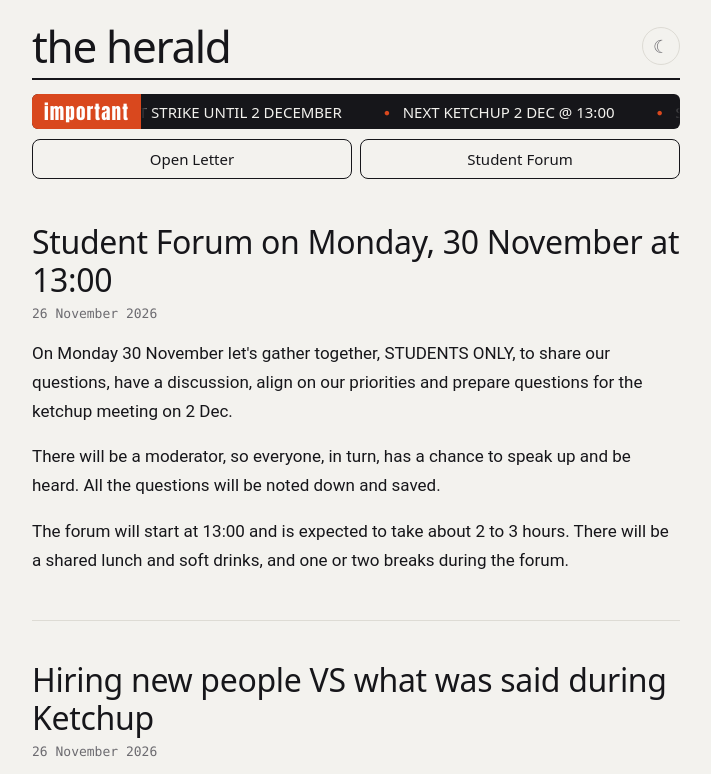
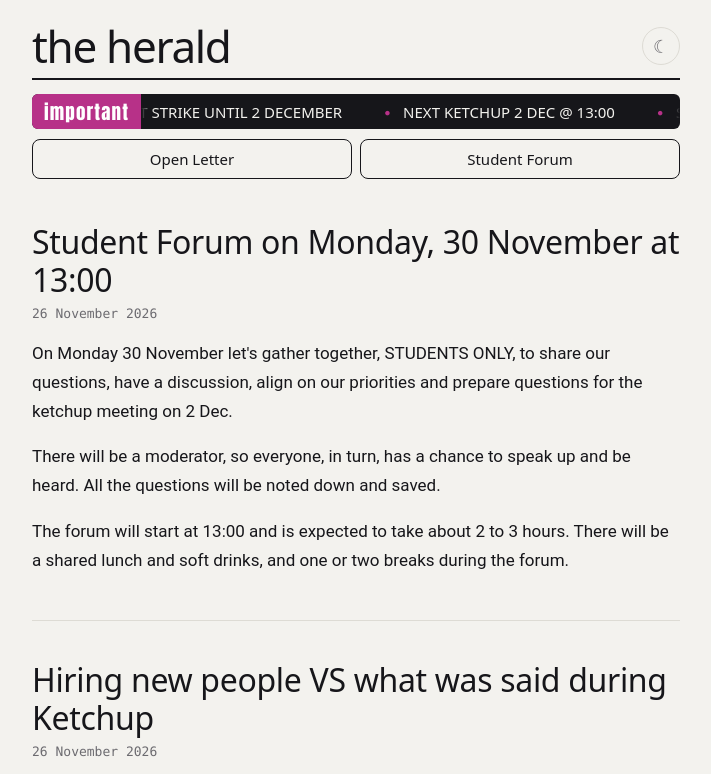
Before and after one commit to plutopu/the-herald, a plain HTML site: page index.html in a window 1280 px wide. Shown: the top 774 px of the page, without its empty margins (284-995 px from the left). Drawn offline with Linux system fonts and the light colour scheme.

Commit message:
codam purple

```diff
--- a/admin.js
+++ b/admin.js
@@ -304,7 +304,6 @@ $("ticker-form").onsubmit = (e) => {
 
   busy(async () => {
     try {
-      // Drop announcements that have already ended, so the file doesn't grow forever.
       const kept = files.ticker.data.filter(isActive);
       const item = { id: crypto.randomUUID(), text, until };
       await save("ticker", [...kept, item], `Announcement: ${text}`);
--- a/site.js
+++ b/site.js
@@ -1,6 +1,3 @@
-// Shared helpers for the public pages and the admin page.
-// Everything is rendered with textContent, so post text can never inject HTML.
-
 function formatDate(iso) {
   return new Date(iso).toLocaleDateString("en-GB", { day: "numeric", month: "long", year: "numeric" });
 }
--- a/style.css
+++ b/style.css
@@ -9,21 +9,21 @@
 /* ---------- colours ----------*/
 :root {
   --bg: #f3f2ee; --surface: #ffffff; --fg: #16161a; --muted: #6c6b70; --line: #dddbd4;
-  --accent: #d9481e; --accent-fg: #ffffff;
+  --accent: #b73188; --accent-fg: #ffffff;
   --err-bg: #fbe0d8; --err-fg: #7a210b; --ok-bg: #dcefe2; --ok-fg: #17462a;
   color-scheme: light;
 }
 @media (prefers-color-scheme: dark) {
   :root:not([data-theme="light"]) {
     --bg: #101114; --surface: #17191d; --fg: #e8e6e1; --muted: #8d8f96; --line: #272a30;
-    --accent: #ff7a4d; --accent-fg: #101114;
+    --accent: #e070b4; --accent-fg: #101114;
     --err-bg: #3d1a12; --err-fg: #ffc9b8; --ok-bg: #15301f; --ok-fg: #bfe8cc;
     color-scheme: dark;
   }
 }
 :root[data-theme="dark"] {
   --bg: #101114; --surface: #17191d; --fg: #e8e6e1; --muted: #8d8f96; --line: #272a30;
-  --accent: #ff7a4d; --accent-fg: #101114;
+  --accent: #e070b4; --accent-fg: #101114;
   --err-bg: #3d1a12; --err-fg: #ffc9b8; --ok-bg: #15301f; --ok-fg: #bfe8cc;
   color-scheme: dark;
 }
```
